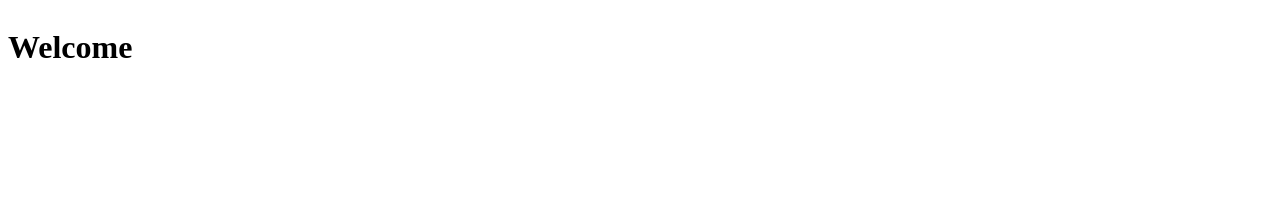
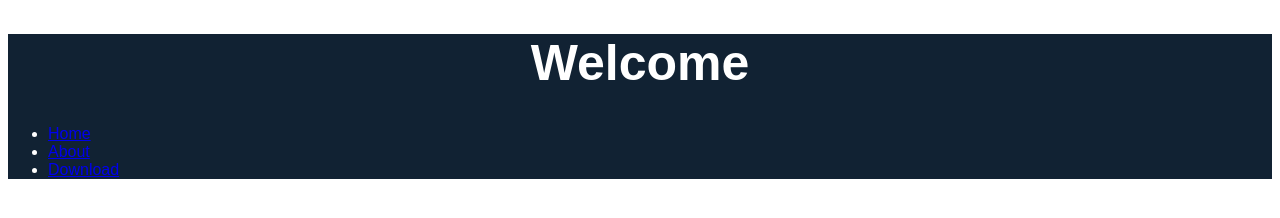
Before and after one commit to Snowball020408/zyraderoot.de, a plain HTML site: page index.html in a window 1280 px wide. Drawn offline with Linux system fonts and the light colour scheme.

Commit message:
Css-Working

```diff
--- a/index.html
+++ b/index.html
@@ -1,11 +1,20 @@
-<!DOCTYPE html5>
+<!DOCTYPE html>
 
 <head>
   <link rel="stylesheet" href="style.css">
   <title>Zyraderoot</title>
 </head>
 <body>
-  <header class="title_text">
-    <p><h1>Welcome</h1></p>
+  <header>
+    <div class="main-heading">
+      <h1><span id="header_">Welcome</span></h1>
+    </div>
+    <nav>
+      <ul>
+        <li><a href="#">Home</a></li>
+        <li><a href="#">About</a></li>
+        <li><a href="#">Download</a></li>
+      </ul>
+    </nav>
   </header>
 </body>
--- a/style.css
+++ b/style.css
@@ -1,4 +1,16 @@
-.title_text {
-  display:      flex;
-  align-items:  center;
+header {
+  margin:0;
+  font-family: Arial, Helvetica, sans-serif;
+  background-color: #123;
+  color: white;
 }
+
+.main-heading {
+  max-width: 800px;
+  text-align: center;
+  margin: auto;
+}
+
+.main-heading h1 {
+  font-size: 50px;
+}
```
